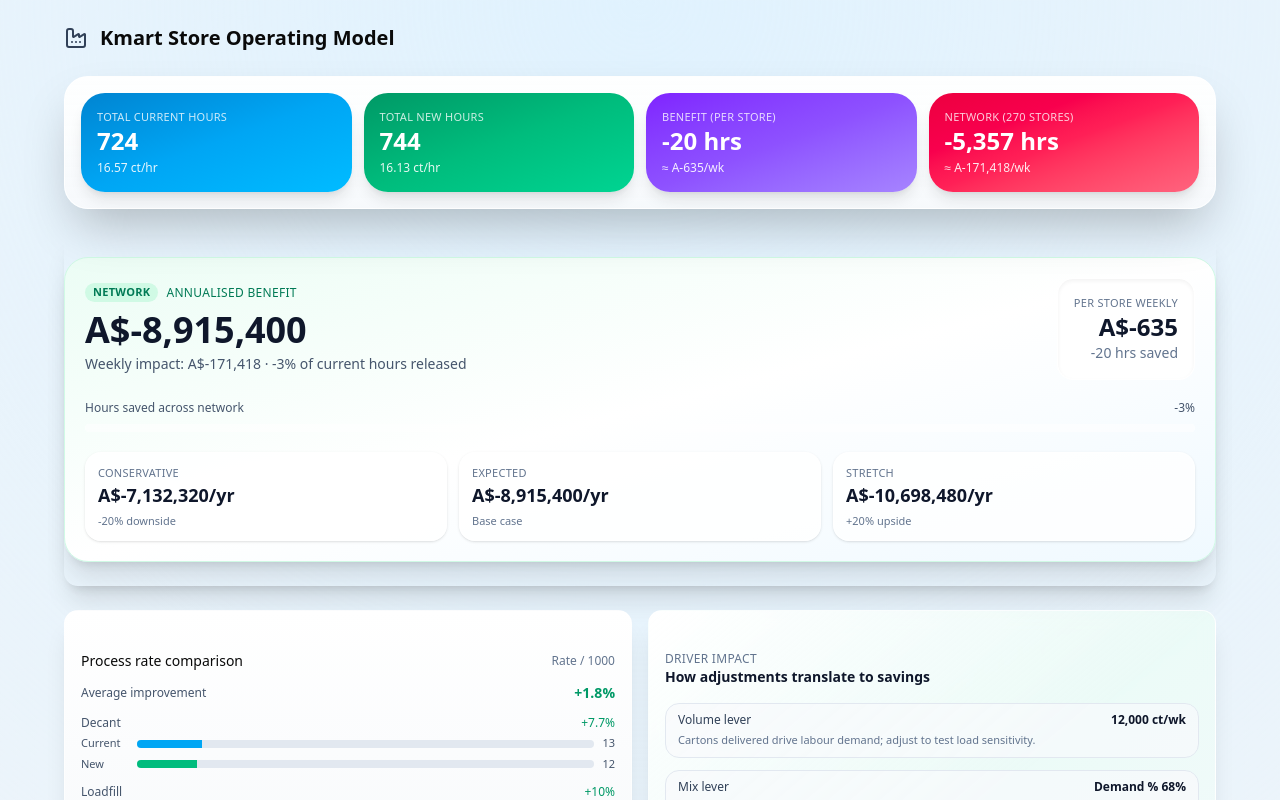
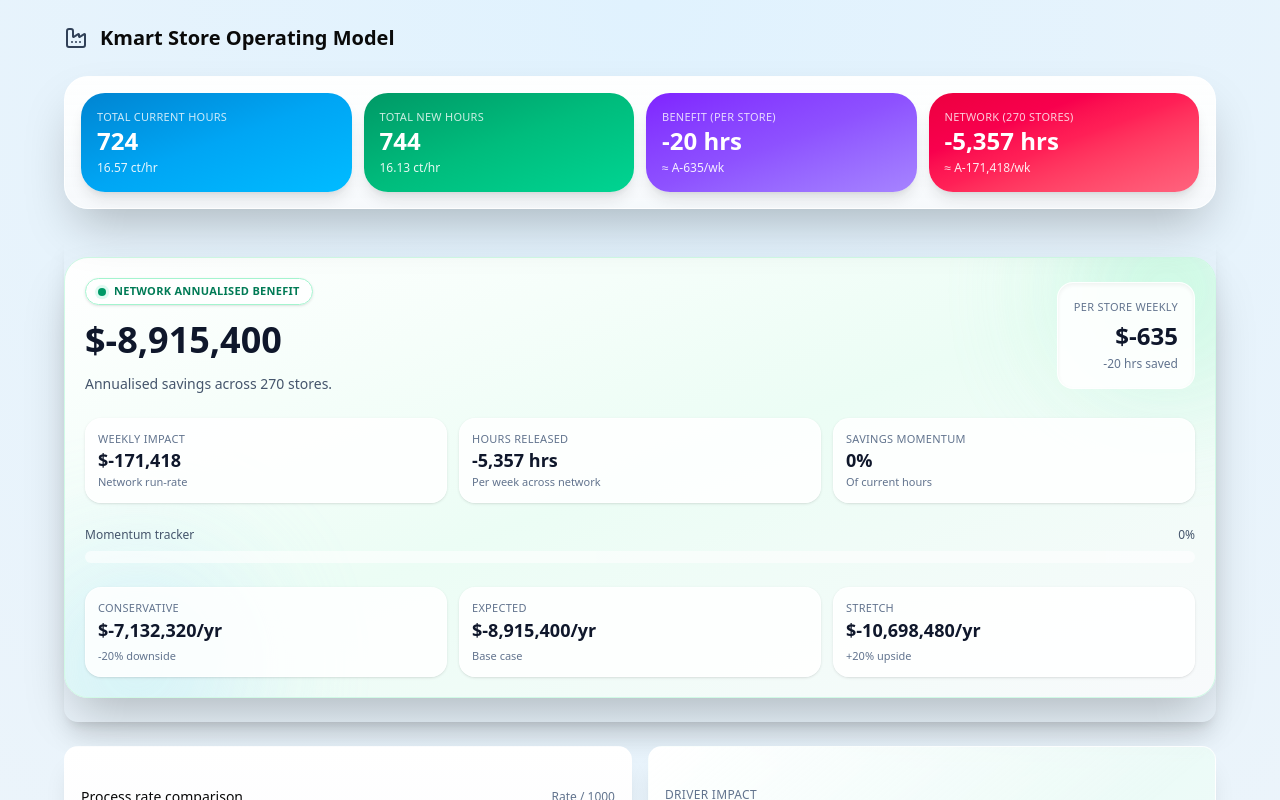
Before and after one commit to NicSSM/operatingmodel, a Next.js app: page / in a window 1280 px wide. Shown: the top 800 px of the page. Built offline with nearby package versions, Linux system fonts and the light colour scheme.

Commit message:
fix: v2.1 Clean UI3

```diff
--- a/src/app/page.tsx
+++ b/src/app/page.tsx
@@ -255,10 +255,10 @@
   const [nvatCur, setNvatCur] = useState({ bounce: 0.2, lf2d: 0.15 });
 
   // Lean / VSM parameters (Value-Add %, Wait hours per week)
-  const [vaCur] = useState<Record<ProcessKey, number>>(DEFAULT_VA);
-  const [vaNew] = useState<Record<ProcessKey, number>>(DEFAULT_VA);
-  const [waitCur] = useState<Record<ProcessKey, number>>(ZERO_WAIT);
-  const [waitNew] = useState<Record<ProcessKey, number>>(ZERO_WAIT);
+  const [vaCur, setVaCur] = useState<Record<ProcessKey, number>>(DEFAULT_VA);
+  const [vaNew, setVaNew] = useState<Record<ProcessKey, number>>(DEFAULT_VA);
+  const [waitCur, setWaitCur] = useState<Record<ProcessKey, number>>(ZERO_WAIT);
+  const [waitNew, setWaitNew] = useState<Record<ProcessKey, number>>(ZERO_WAIT);
 
   useEffect(() => {
     setNvatCur((s) => ({ ...s, bounce: issues["non_dem"] ? 0.3 : 0.2, lf2d: issues["new_lines"] ? 0.25 : 0.15 }));
@@ -268,6 +268,23 @@
     const next = clamp(value, 0, 0.6);
     if (mode === "current") setNvatCur((s) => ({ ...s, [key]: next }));
     else setNvatNew((s) => ({ ...s, [key]: next }));
+  };
+  const updateVa = (mode: "current" | "new", proc: ProcessKey, value: number) => {
+    const pct = clamp(value, 0, 1);
+    if (mode === "current") setVaCur((s) => ({ ...s, [proc]: pct }));
+    else setVaNew((s) => ({ ...s, [proc]: pct }));
+  };
+  const updateWait = (mode: "current" | "new", proc: ProcessKey, value: number) => {
+    const num = Number.isFinite(value) ? value : 0;
+    const hrs = Math.max(0, num);
+    if (mode === "current") setWaitCur((s) => ({ ...s, [proc]: hrs }));
+    else setWaitNew((s) => ({ ...s, [proc]: hrs }));
+  };
+  const resetVsm = () => {
+    setVaCur({ ...DEFAULT_VA });
+    setVaNew({ ...DEFAULT_VA });
+    setWaitCur({ ...ZERO_WAIT });
+    setWaitNew({ ...ZERO_WAIT });
   };
 
   const model = useMemo(
@@ -291,7 +308,9 @@
   const perStoreWeekly = Math.round(model.savings);
   const perStoreHours = Math.round(model.benefit);
   const networkWeekly = Math.round(model.savings * inputs.stores);
-  const savingsProgress = clamp(pctSaved / 100, 0, 1);
+  const networkHours = Math.round(model.benefit * inputs.stores);
+  const displayPct = Math.max(0, pctSaved);
+  const savingsProgress = clamp(displayPct / 100, 0, 1);
   const confidenceLevels = [
     { label: "Conservative", m: 0.8 },
     { label: "Expected", m: 1.0 },
@@ -374,30 +393,53 @@
         </div>
         <Card className="shadow-xl border-none bg-transparent">
           <CardContent className="p-0">
-            <div className="rounded-3xl border border-emerald-100 bg-gradient-to-br from-emerald-50 via-white to-sky-50 p-5 shadow-xl space-y-5">
+            <div className="relative overflow-hidden rounded-3xl border border-emerald-100 bg-gradient-to-br from-white via-emerald-50 to-slate-50 p-5 shadow-2xl">
+              <div className="pointer-events-none absolute -top-16 -right-12 h-48 w-48 rounded-full bg-emerald-200/60 blur-3xl animate-pulse" aria-hidden="true" />
+              <div className="pointer-events-none absolute -bottom-20 -left-10 h-56 w-56 rounded-full bg-sky-200/50 blur-3xl animate-pulse" aria-hidden="true" />
+              <div className="relative space-y-6">
                 <div className="flex flex-col gap-4 md:flex-row md:items-center md:justify-between">
-                <div>
-                  <div className="flex items-center gap-2 text-xs uppercase tracking-wide text-emerald-700">
-                    <span className="rounded-full bg-emerald-100 px-2 py-0.5 text-[11px] font-semibold text-emerald-700">Network</span>
-                    <span>Annualised benefit</span>
+                  <div className="space-y-3">
+                    <div className="inline-flex items-center gap-2 rounded-full border border-emerald-200 bg-white/80 px-3 py-1 text-[11px] font-semibold uppercase tracking-wide text-emerald-700 shadow-sm">
+                      <span className="relative flex h-2 w-2">
+                        <span className="absolute inset-0 rounded-full bg-emerald-400 opacity-60 animate-ping" aria-hidden="true" />
+                        <span className="relative inline-flex h-2 w-2 rounded-full bg-emerald-600" />
+                      </span>
+                      <span>Network Annualised Benefit</span>
                     </div>
-                  <div className="mt-2 text-4xl font-semibold text-slate-900">A${fmt(networkAnnual)}</div>
-                  <div className="text-sm text-slate-600 mt-1">Weekly impact: A${fmt(networkWeekly)} · {pctSaved}% of current hours released</div>
+                    <div className="text-4xl font-semibold leading-tight text-slate-900">${fmt(networkAnnual)}</div>
+                    <p className="text-sm text-slate-600">Annualised savings across {inputs.stores} stores.</p>
                   </div>
-                <div className="bg-white/85 rounded-2xl p-4 shadow-inner text-right border border-white/60">
+                  <div className="bg-white/90 rounded-2xl p-4 shadow-inner border border-white/60 text-right space-y-1">
                     <div className="text-[11px] uppercase tracking-wide text-slate-500">Per store weekly</div>
-                  <div className="text-2xl font-semibold text-slate-900">A${fmt(perStoreWeekly)}</div>
-                  <div className="text-sm text-slate-500">{fmt(perStoreHours)} hrs saved</div>
+                    <div className="text-2xl font-semibold text-slate-900">${fmt(perStoreWeekly)}</div>
+                    <div className="text-xs text-slate-500">{fmt(perStoreHours)} hrs saved</div>
                   </div>
                 </div>
-              <div>
+                <div className="grid sm:grid-cols-3 gap-3 text-sm">
+                  <div className="rounded-2xl border border-white/70 bg-white/85 p-3 shadow-sm transition duration-300 hover:-translate-y-0.5">
+                    <div className="text-[11px] uppercase tracking-wide text-slate-500">Weekly impact</div>
+                    <div className="text-lg font-semibold text-slate-900">${fmt(networkWeekly)}</div>
+                    <div className="text-[11px] text-slate-500">Network run-rate</div>
+                  </div>
+                  <div className="rounded-2xl border border-white/70 bg-white/85 p-3 shadow-sm transition duration-300 hover:-translate-y-0.5">
+                    <div className="text-[11px] uppercase tracking-wide text-slate-500">Hours released</div>
+                    <div className="text-lg font-semibold text-slate-900">{fmt(networkHours)} hrs</div>
+                    <div className="text-[11px] text-slate-500">Per week across network</div>
+                  </div>
+                  <div className="rounded-2xl border border-white/70 bg-white/85 p-3 shadow-sm transition duration-300 hover:-translate-y-0.5">
+                    <div className="text-[11px] uppercase tracking-wide text-slate-500">Savings momentum</div>
+                    <div className="text-lg font-semibold text-slate-900">{Math.round(displayPct)}%</div>
+                    <div className="text-[11px] text-slate-500">Of current hours</div>
+                  </div>
+                </div>
+                <div className="space-y-2">
                   <div className="flex items-center justify-between text-xs text-slate-600">
-                  <span>Hours saved across network</span>
-                  <span>{pctSaved}%</span>
+                    <span>Momentum tracker</span>
+                    <span>{Math.round(displayPct)}%</span>
                   </div>
-                <div className="mt-2 h-2 rounded-full bg-white/60">
+                  <div className="relative h-3 rounded-full bg-white/60 overflow-hidden">
                     <div
-                    className="h-2 rounded-full bg-emerald-500 shadow"
+                      className="absolute inset-y-0 left-0 rounded-full bg-gradient-to-r from-emerald-400 via-emerald-500 to-sky-500 shadow-lg transition-all duration-700"
                       style={{ width: `${Math.round(savingsProgress * 100)}%` }}
                     />
                   </div>
@@ -406,13 +448,14 @@
                   {confidenceLevels.map((b) => {
                     const delta = b.m === 1 ? "Base case" : b.m < 1 ? "-20% downside" : "+20% upside";
                     return (
-                    <div key={b.label} className="rounded-2xl border border-white/60 bg-white/80 p-3 shadow-sm">
+                      <div key={b.label} className="rounded-2xl border border-white/60 bg-white/85 p-3 shadow-sm transition duration-300 hover:-translate-y-0.5">
                         <div className="text-[11px] uppercase tracking-wide text-slate-500">{b.label}</div>
-                      <div className="text-lg font-semibold text-slate-900">A${fmt(Math.round(networkAnnual * b.m))}/yr</div>
+                        <div className="text-lg font-semibold text-slate-900">${fmt(Math.round(networkAnnual * b.m))}/yr</div>
                         <div className="text-[11px] text-slate-500 mt-1">{delta}</div>
                       </div>
                     );
                   })}
+                </div>
               </div>
             </div>
           </CardContent>
@@ -573,6 +616,23 @@
                 <ProcTable cfg={newCfg} setCfg={setNewCfg} sheetHours={sheetHours} compareRates={currentCfg} workload={model.newUnits} hoursMap={model.newByProc} />
               </CardContent></Card>
             </div>
+            <Card className="shadow-lg border border-white/70 bg-gradient-to-br from-white via-slate-50 to-slate-100"><CardContent className="p-4 space-y-4">
+              <div className="flex flex-wrap items-center justify-between gap-2">
+                <div>
+                  <div className="text-sm font-medium">Value Stream Map parameters</div>
+                  <div className="text-xs text-slate-500">Tune VA% and wait hours per process</div>
+                </div>
+                <Button size="sm" variant="outline" onClick={resetVsm}>Reset defaults</Button>
+              </div>
+              <VsmControls
+                vaCur={vaCur}
+                vaNew={vaNew}
+                waitCur={waitCur}
+                waitNew={waitNew}
+                onVaChange={updateVa}
+                onWaitChange={updateWait}
+              />
+            </CardContent></Card>
           </TabsContent>
         </Tabs>
       </div>
@@ -594,10 +654,12 @@
         <div key={p} className="border rounded-2xl bg-white/85 shadow-sm p-3 space-y-2">
           <div className="text-sm font-medium flex items-center justify-between"><span>{PROC_LABEL(p)}</span><span className="text-[11px] text-slate-500">{sheetHours?.[p] != null ? `Forecast: ${fmt(sheetHours[p])} hrs` : "Forecast: —"}</span></div>
           <div className="grid grid-cols-2 gap-3">
-            <div className="space-y-1"><Label className="text-xs">Unit</Label><div className="flex gap-2 text-xs">{(["cartons", "online"] as Unit[]).map((u) => (
-              <Button key={u} variant={cfg[p].unit === u ? "default" : "outline"} className="h-7 px-2" onClick={() => setCfg((s) => ({ ...s, [p]: { ...s[p], unit: u } }))}>{u}</Button>
-            ))}</div></div>
-            <div className="space-y-1"><Label className="text-xs">Set Custom</Label><div><Switch checked={cfg[p].useRoster} onCheckedChange={(v) => setCfg((s) => ({ ...s, [p]: { ...s[p], useRoster: v } }))} /></div></div>
+            <div className="space-y-1">
+              <Label className="text-xs">Unit (fixed)</Label>
+              <div className="text-sm font-semibold text-slate-800 capitalize">{cfg[p].unit}</div>
+              <div className="text-[11px] text-slate-500">Defined by process</div>
+            </div>
+            <div className="space-y-1"><Label className="text-xs">Override with roster</Label><div><Switch checked={cfg[p].useRoster} onCheckedChange={(v) => setCfg((s) => ({ ...s, [p]: { ...s[p], useRoster: v } }))} /></div></div>
             <div className="space-y-1">
               <NumInput label="Rate / 1000" val={cfg[p].rate} set={(n) => setCfg((s) => ({ ...s, [p]: { ...s[p], rate: Math.max(0, n) } }))} />
               {compareRates?.[p]?.rate != null ? (() => {
@@ -1076,6 +1138,54 @@
   );
 }
 
+function VsmControls({
+  vaCur,
+  vaNew,
+  waitCur,
+  waitNew,
+  onVaChange,
+  onWaitChange,
+}: {
+  vaCur: Record<ProcessKey, number>;
+  vaNew: Record<ProcessKey, number>;
+  waitCur: Record<ProcessKey, number>;
+  waitNew: Record<ProcessKey, number>;
+  onVaChange: (mode: "current" | "new", proc: ProcessKey, value: number) => void;
+  onWaitChange: (mode: "current" | "new", proc: ProcessKey, value: number) => void;
+}) {
+  return (
+    <div className="space-y-4">
+      {PROCS.map((p) => {
+        const vaCurPct = Math.round((vaCur[p] ?? 0) * 100);
+        const vaNewPct = Math.round((vaNew[p] ?? 0) * 100);
+        return (
+          <div key={p} className="border border-white/80 rounded-2xl bg-white/85 p-3 shadow-sm space-y-3">
+            <div className="text-sm font-semibold text-slate-800">{PROC_LABEL(p)}</div>
+            <div className="grid md:grid-cols-2 gap-3">
+              <div className="space-y-2">
+                <div className="flex items-center justify-between text-xs text-slate-500">
+                  <span>Value-add % (Current)</span>
+                  <span>{vaCurPct}%</span>
+                </div>
+                <Slider value={[vaCurPct]} min={0} max={100} step={1} onValueChange={(v) => onVaChange("current", p, clamp((v[0] || 0) / 100))} />
+                <div className="flex items-center justify-between text-xs text-slate-500 mt-2">
+                  <span>Value-add % (Target)</span>
+                  <span>{vaNewPct}%</span>
+                </div>
+                <Slider value={[vaNewPct]} min={0} max={100} step={1} onValueChange={(v) => onVaChange("new", p, clamp((v[0] || 0) / 100))} />
+              </div>
+              <div className="space-y-3">
+                <NumInput label="Wait hours (Current)" val={waitCur[p] || 0} step={0.5} set={(n) => onWaitChange("current", p, n)} />
+                <NumInput label="Wait hours (Target)" val={waitNew[p] || 0} step={0.5} set={(n) => onWaitChange("new", p, n)} />
+              </div>
+            </div>
+          </div>
+        );
+      })}
+    </div>
+  );
+}
+
 function LeanVSM({ curHours, newHours, curUnits, newUnits, vaCur, vaNew, waitCur, waitNew, cfgCur, cfgNew }: {
   curHours: Record<ProcessKey, number>;
   newHours: Record<ProcessKey, number>;
@@ -1150,10 +1260,14 @@
         {rows.map((r, rowIdx) => {
           const y = pad + rowIdx * rowGap;
           let x = pad;
+          const activeProcs = PROCS.filter((p) => Math.max(0, r.hours[p] || 0) > 0);
           return (
             <g key={r.label}>
               <text x={pad} y={y - 10} fontSize={12} fill="#334155">{r.label}</text>
-              {PROCS.map((p) => {
+              {activeProcs.length === 0 && (
+                <text x={pad} y={y + 20} fontSize={12} fill="#94a3b8">No active processes</text>
+              )}
+              {activeProcs.map((p) => {
                 const h = Math.max(0, r.hours[p] || 0);
                 const vaf = clamp(r.va[p] ?? 0.7, 0, 1);
                 const vaH = h * vaf, nvaH = h * (1 - vaf), wH = Math.max(0, r.wait[p] || 0);
@@ -1169,7 +1283,7 @@
                 const centerX = xStart + (w1 + w2 + w3) / 2;
                 const hoursLabel = `${PROC_LABEL(p)} · ${fmt(Math.round(h))} hrs/wk`;
                 const detailLabel = `${fmt(u)} ${unit}/wk @ ${fmt(rate)} hrs/1000${unit}`;
-                const labelWidth = Math.max(1, w1 + w2 + w3);
+                const labelWidth = Math.max(100, w1 + w2 + w3);
                 const labelX = xStart;
                 const labelY = yBox + Hbox + labelSpacing;
                 const out = (
@@ -1192,7 +1306,8 @@
               })}
               <g>
                 {(() => {
-                  const summaryY = y + boxH + labelSpacing + labelHeight + 28;
+                  const baseY = labelSpacing + labelHeight + 28;
+                  const summaryY = y + (activeProcs.length ? boxH + baseY : 32);
                   return (
                     <>
                       <text x={pad} y={summaryY} fontSize={11} fill="#334155">Lead time</text>
```
Lines whose indentation alone changed are shown as unchanged.
